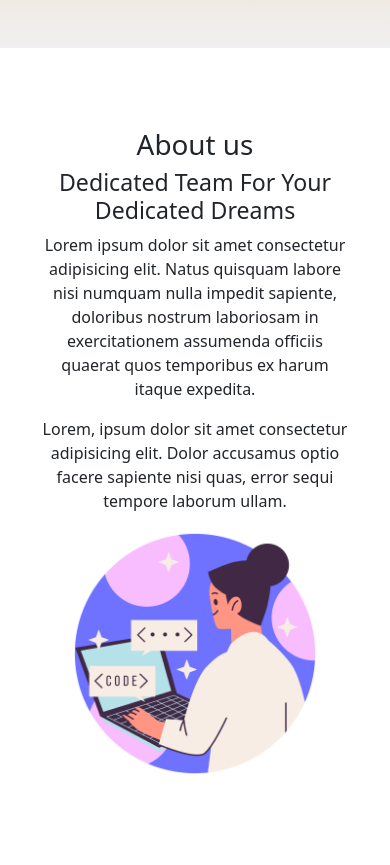
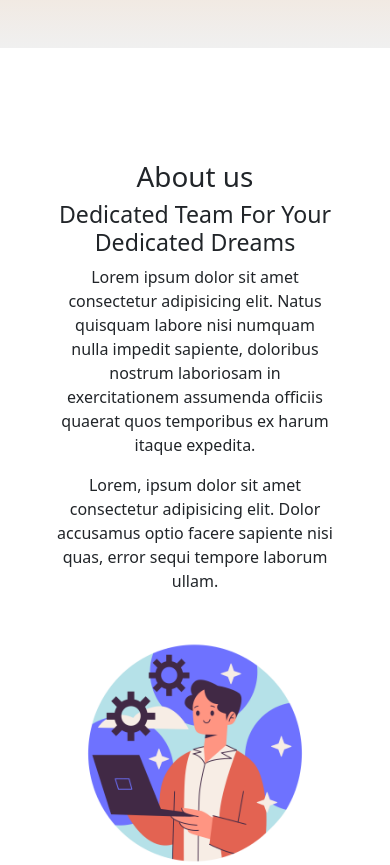
Before and after one commit to sathish0305/edu-site, a React (Create React App) app: page / in a window 390 px wide. Shown: the part 860-1725 px from the top of the page. Before the commit the page ends 1684 px from the top, so only its background shows below. Built offline with nearby package versions, Linux system fonts and the light colour scheme.

Commit message:
about image updated

```diff
--- a/src/App.css
+++ b/src/App.css
@@ -113,8 +113,18 @@ Nav{
   align-items: center;
   justify-content: space-around;
   padding-top: 5rem;
-  height: 100dvh;
   text-align: center;
+  width: 80%;
+}
+
+.about-page>div{
+  display: flex;
+  width: 40%;
+  justify-content: center;
+  align-items: center;
+}
+
+.about-image-section img{
   width: 80%;
 }
 
@@ -143,6 +153,14 @@ Nav{
     width: 80%;
   }
 
+  .about-page>div{
+  display: flex;
+  width: 90%;
+  margin-top: 2rem;
+  justify-content: center;
+  align-items: center;
+}
+
   .home-buttons{
   display: flex;
   width: 100%;
--- a/src/pages/About.js
+++ b/src/pages/About.js
@@ -1,14 +1,14 @@
 import React from 'react'
-import HomeImage from '../images/computer-engineer.png'
+import AboutImage from '../images/computer-engineer1.png'
 
 function About() {
   return (
     <>
     <div className='about-page-section'>
       <div className="about-page">
-      <div className="about-image-section">
-        <img src={HomeImage} alt="This is image section" />
-      </div>
+        <div className="about-image-section">
+          <img src={AboutImage} alt="about section" />
+        </div>
       <div className="about-text-section">
         <div className="about-header">
           <h1>About us</h1>
```
Also changed, not shown: src/images/computer-engineer1.png (added).
